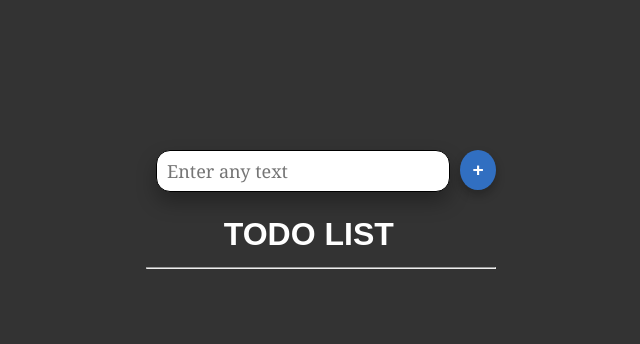
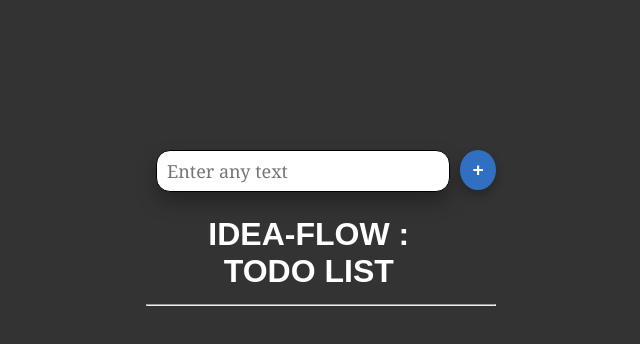
Before and after one commit to shayan-shaikh/overflow-UI, a React (Vite) app: page / in a window 1280 px wide. Shown: the top 344 px of the page, without its empty margins (319-959 px from the left). Built offline with nearby package versions, Linux system fonts and the light colour scheme.

Commit message:
refactored and restructured

```diff
--- a/src/App.jsx
+++ b/src/App.jsx
@@ -1,7 +1,7 @@
 import React, { useState } from 'react'
 import "./App.css"
-import TodoInput from './components/TodoInput'
-import Todolist from './components/TodoList';
+import InputElem from './components/InputElem'
+import Notes from './components/Notes';
 
 
 function App() {
@@ -20,13 +20,13 @@ function App() {
 
     <div className="main-container">
       <div className="center-container">
-        <TodoInput addList={addList} listTodo={listTodo} />
+        <InputElem addList={addList} listTodo={listTodo} />
 
-        <h1 className="app-heading">Todo List</h1>
+        <h1 className="app-heading">Idea-flow : Todo List</h1>
         <hr />
         {listTodo.map((listItem, i) => {
           return (
-            <Todolist key={i} index={i} item={listItem} deleteItem={deleteListItem} />
+            <Notes key={i} index={i} item={listItem} deleteItem={deleteListItem} />
           )
         })}
       </div>
--- a/src/components/TodoInput.jsx
+++ b/src/components/InputElem.jsx
@@ -1,7 +1,7 @@
 import React, { useState } from "react";
 import "../components/todo.css";
 
-export default function TodoInput(props) {
+function InputElem(props) {
     const [inputText, setInputText] = useState('');
     const [suggestions, setSuggestions] = useState([]);
     const [showSuggestions, setShowSuggestions] = useState(false);
@@ -61,3 +61,5 @@ export default function TodoInput(props) {
         </div>
     );
 }
+
+export default InputElem;
--- a/src/components/TodoList.jsx
+++ b/src/components/Notes.jsx
@@ -1,6 +1,6 @@
 import React from 'react';
 
-function Todolist(props) {
+function Notes(props) {
     return (
         <li className="list-item">
             {props.item}
@@ -14,4 +14,4 @@ function Todolist(props) {
     )
 }
 
-export default Todolist
+export default Notes
```
